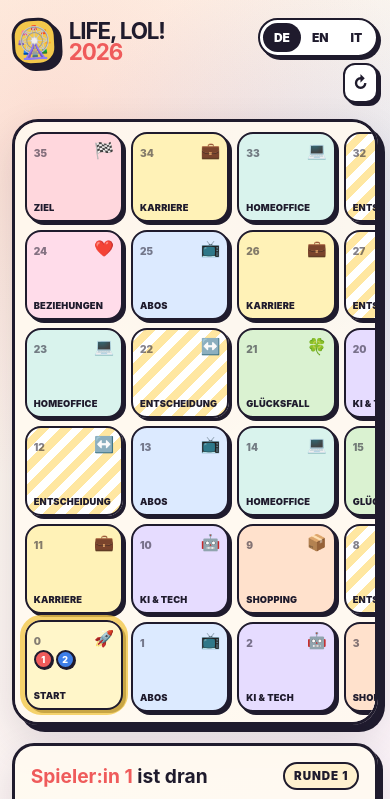
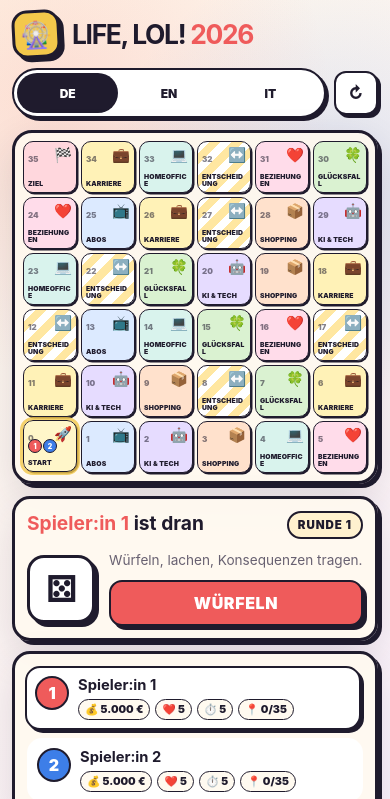
Before and after one commit to Casa6872/life-lol-2026, a plain HTML site: page index.html in a window 390 px wide. Both pictures are taken after a click on the button "SPIEL STARTEN →". Shown: the top 799 px of the page. Drawn offline with Linux system fonts and the light colour scheme.

Commit message:
Add files via upload

```diff
--- a/index.html
+++ b/index.html
@@ -105,7 +105,45 @@
     .confetti i{position:absolute;top:-20px;width:10px;height:18px;animation:fall 2.7s linear forwards}
     @keyframes fall{to{transform:translateY(110vh) rotate(780deg)}}
     @media(max-width:1000px){.game{grid-template-columns:1fr}.side{position:static;grid-template-columns:1fr 1fr}.side .panel:first-child{grid-column:1/-1}.board{aspect-ratio:auto;min-height:620px}}
-    @media(max-width:650px){.shell{width:94vw}.topbar{align-items:flex-start}.brand p{display:none}.logo{width:48px;height:48px}.controls{gap:6px}.icon-btn{padding:8px}.names{grid-template-columns:1fr}.setup{border-radius:22px}.board-wrap{overflow-x:auto;padding:10px}.board{min-width:630px;min-height:580px}.side{grid-template-columns:1fr}.side .panel:first-child{grid-column:auto}.event-card{border-radius:22px}.space .label{font-size:.58rem}}
+    @media(max-width:650px){
+      html,body{overflow-x:hidden}
+      .shell{width:100%;padding:10px 12px 24px}
+      .topbar{align-items:center;flex-wrap:wrap;gap:10px;margin-bottom:12px}
+      .brand{flex:1 1 auto}.brand p{display:none}.brand h1{font-size:clamp(1.25rem,7vw,1.65rem)}
+      .logo{width:48px;height:48px;border-radius:15px;font-size:26px;box-shadow:4px 4px 0 var(--ink)}
+      .controls{width:100%;justify-content:space-between;gap:8px}
+      .lang{flex:1;justify-content:space-around}.lang button{flex:1;min-height:40px;padding:7px 9px}
+      .icon-btn{min-width:44px;min-height:44px;padding:8px}
+      .setup{margin:2vh auto 0;padding:22px 18px 26px;border-radius:22px}
+      .setup h2{margin-top:18px}.pill-row{margin:20px 0}.player-count{gap:10px;margin-top:20px}
+      .count-btn{width:46px;height:46px}.names{grid-template-columns:1fr}.primary{min-height:48px}
+      .game{gap:12px}
+      .board-wrap{overflow:visible;padding:8px;border-radius:20px;box-shadow:var(--shadow),4px 4px 0 var(--ink)}
+      .board{width:100%;min-width:0;min-height:0;aspect-ratio:auto;grid-template-columns:repeat(6,minmax(0,1fr));grid-template-rows:repeat(6,minmax(52px,1fr));gap:4px}
+      .space{min-height:52px;border-width:1.5px;border-radius:10px;padding:4px;box-shadow:1.5px 1.5px 0 var(--ink)}
+      .space.current{outline-width:3px;transform:translateY(-1px)}
+      .space .num{font-size:.5rem}.space .space-icon{right:4px;top:4px;font-size:.9rem}
+      .space .label{left:4px;right:3px;bottom:4px;font-size:clamp(.38rem,1.75vw,.52rem);line-height:1}
+      .tokens{left:4px;top:18px;gap:1px;max-width:82%}.token{width:14px;height:14px;border-width:1.5px;font-size:.43rem;box-shadow:none}
+      .side{grid-template-columns:1fr;gap:10px}.side .panel:first-child{grid-column:auto}
+      .panel{padding:12px;border-radius:18px;box-shadow:var(--shadow),4px 4px 0 var(--ink)}
+      .turnline{align-items:flex-start}.round{flex:0 0 auto}.dice-zone{grid-template-columns:72px 1fr;gap:10px}
+      .die{width:68px;height:68px;border-radius:17px;font-size:2.2rem;box-shadow:4px 4px 0 var(--ink)}
+      .roll{min-height:46px}.player-card{padding:8px}.log{max-height:120px}
+      .modal{padding:12px;align-items:center}
+      .event-card{width:100%;max-width:calc(100vw - 24px);max-height:calc(100dvh - 24px);padding:20px 18px calc(20px + env(safe-area-inset-bottom));border-radius:20px;box-shadow:6px 6px 0 var(--ink)}
+      .event-icon{font-size:3rem}.event-tag{margin-left:5px}.event-card h2{margin:14px 0 9px}
+      .event-card .joke{font-size:1rem;margin-bottom:14px}.effect-box{margin:14px 0}.effect{padding:8px 10px}
+      .choices{margin-top:16px}.choice{min-height:48px;padding:11px 12px}.continue{min-height:50px}
+      .rank{grid-template-columns:34px 1fr auto;padding:8px;gap:6px}.rank .place{font-size:1.2rem}
+    }
+    @media(max-width:380px){
+      .shell{padding-left:9px;padding-right:9px}.logo{width:44px;height:44px}
+      .board-wrap{padding:6px}.board{grid-template-rows:repeat(6,minmax(46px,1fr));gap:3px}
+      .space{min-height:46px;border-radius:8px;padding:3px}.space .space-icon{right:3px;top:3px;font-size:.82rem}
+      .space .label{left:3px;right:2px;bottom:3px;font-size:.36rem}.tokens{left:3px;top:16px}.token{width:12px;height:12px;font-size:.38rem}
+      .event-card{padding-left:16px;padding-right:16px}
+    }
     @media(prefers-reduced-motion:reduce){*{scroll-behavior:auto!important;animation-duration:.01ms!important;animation-iteration-count:1!important}}
   </style>
 </head>
```
